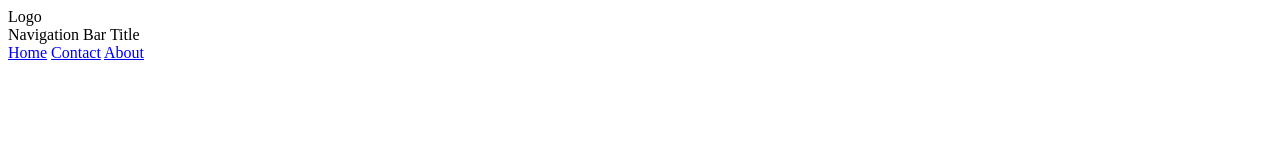
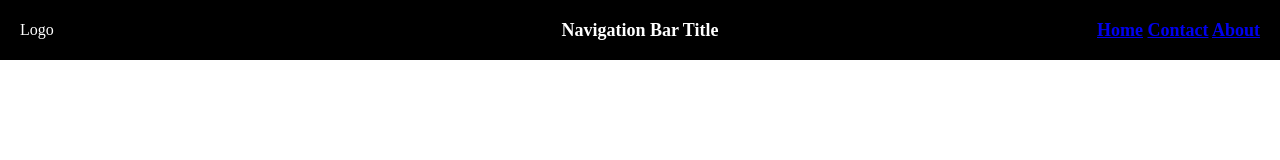
Before and after one commit to andyjh86/basic-navbar, a plain HTML site: page index.html in a window 1280 px wide. Drawn offline with Linux system fonts and the light colour scheme.

Commit message:
Update index.html

```diff
--- a/index.html
+++ b/index.html
@@ -1,3 +1,9 @@
+<head>
+    <link rel="stylesheet" href="./styles/style.css">
+</head>
+
+<body>
+
 <body>
 
     <div class="navbar">
```
